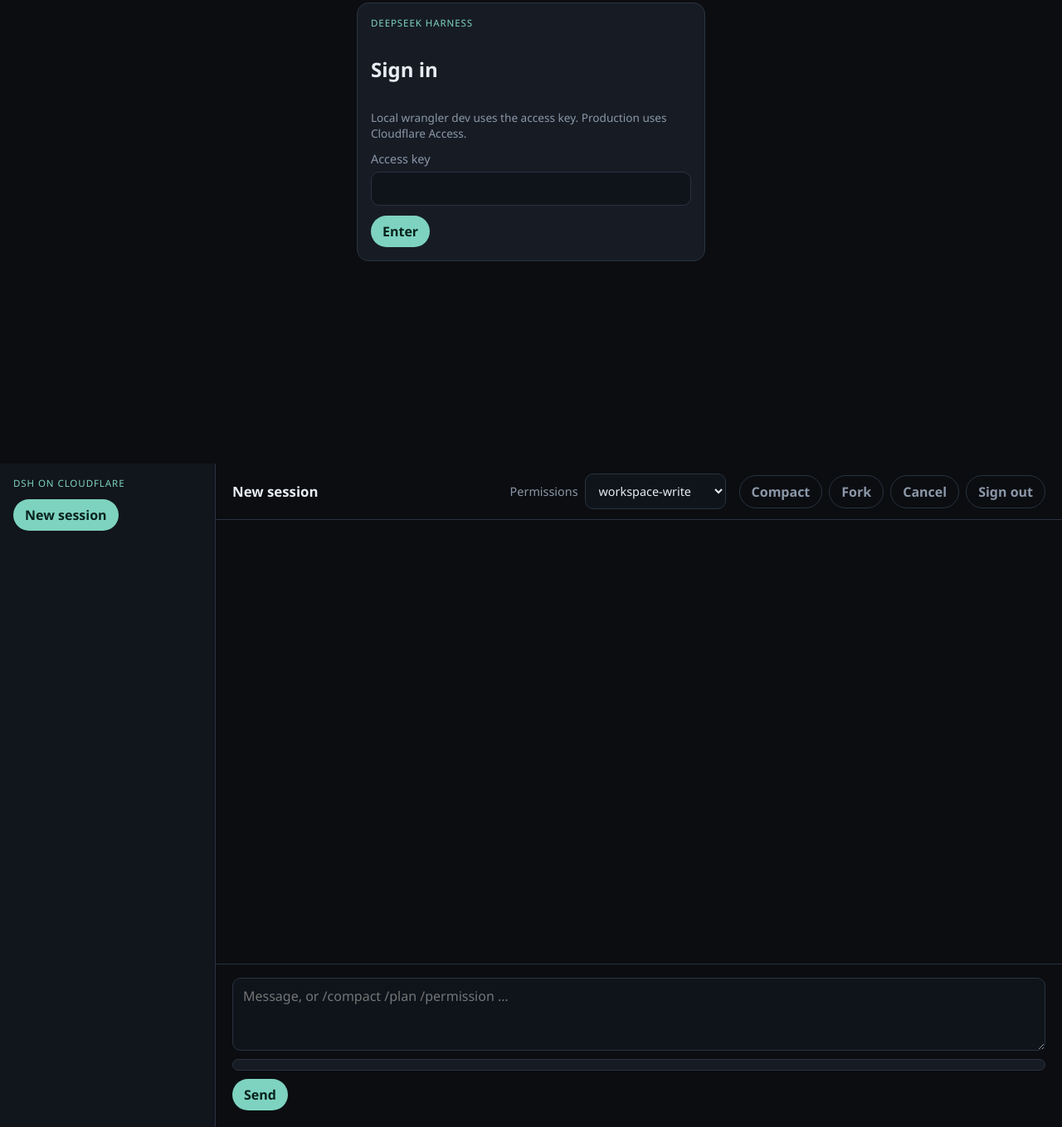
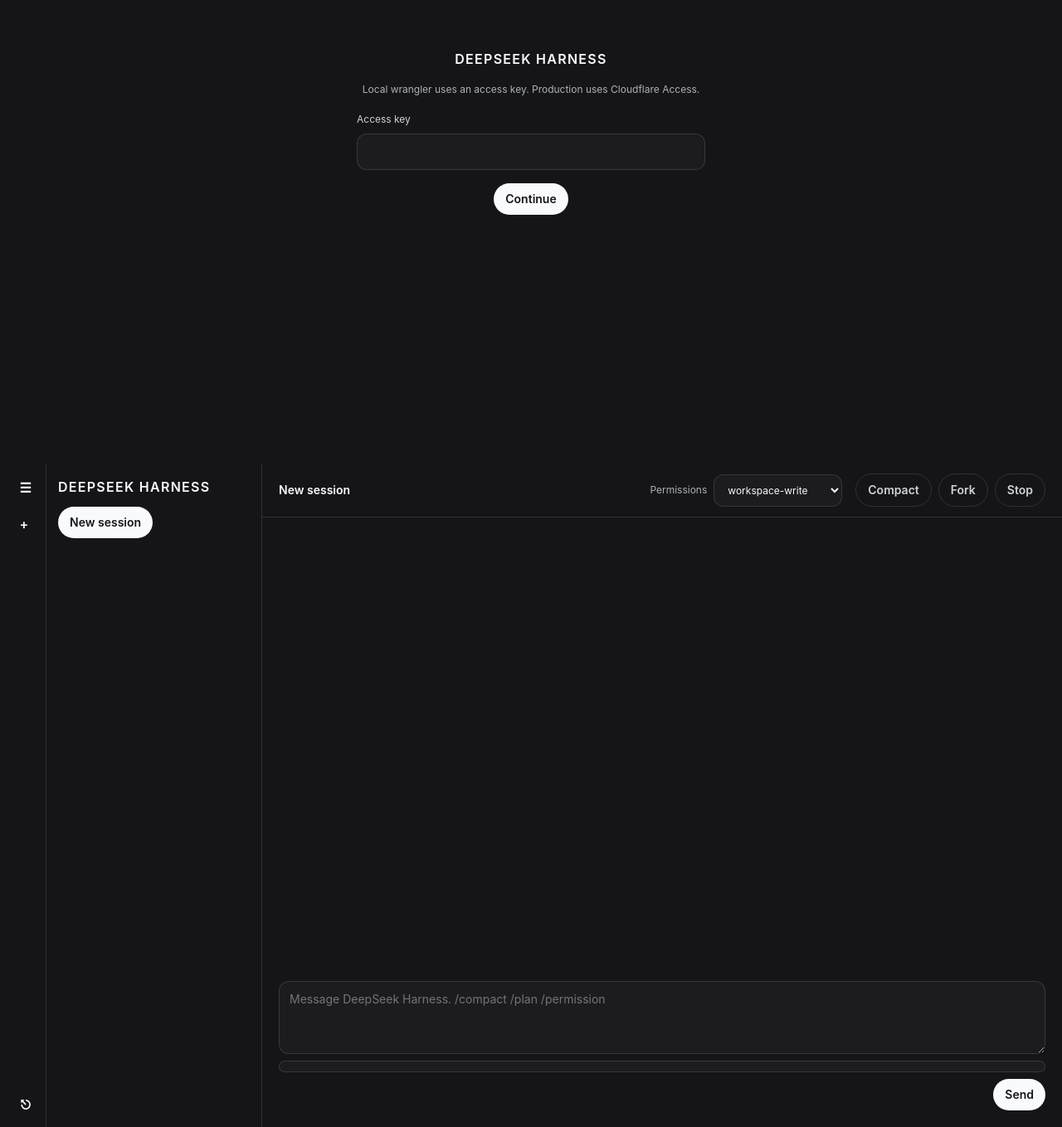
Before and after one commit to dravengarden/deepseek-harness-cloudflare, a website: page public/index.html in a window 1280 px wide. Shown: the part 241-1600 px from the top of the page at 83% size. Drawn offline with Linux system fonts and the light colour scheme; no server answers.

Commit message:
Port the official dsh workbench look onto the Workers GUI.
The published React client needs a Node ModuleLoader and Typert RPC host, so
this uses official dark tokens, wordmark, rail, and favicon on our /api
instead of serving the unbootable dist.

```diff
--- a/public/index.html
+++ b/public/index.html
@@ -3,39 +3,45 @@
   <head>
     <meta charset="utf-8" />
     <meta name="viewport" content="width=device-width, initial-scale=1" />
+    <link rel="icon" type="image/svg+xml" href="/favicon.svg" />
     <title>DeepSeek Harness</title>
     <link rel="stylesheet" href="/styles.css" />
   </head>
-  <body>
-    <section id="login" class="login" hidden>
-      <div class="panel">
-        <p class="eyebrow">DeepSeek Harness</p>
-        <h1>Sign in</h1>
-        <p class="lede">Local wrangler dev uses the access key. Production uses Cloudflare Access.</p>
+  <body data-ds-dark-theme>
+    <section id="login" class="boot" hidden>
+      <div class="boot-card">
+        <p class="wordmark">DEEPSEEK HARNESS</p>
+        <p class="boot-hint">Local wrangler uses an access key. Production uses Cloudflare Access.</p>
         <label>
           Access key
           <input id="access-key" type="password" autocomplete="current-password" />
         </label>
-        <button id="login-btn" type="button">Enter</button>
+        <button id="login-btn" type="button">Continue</button>
         <p id="login-error" class="error" hidden></p>
       </div>
     </section>
 
-    <div id="app" class="shell" hidden>
-      <aside class="sidebar">
-        <div class="brand">
-          <p class="eyebrow">dsh on Cloudflare</p>
-          <button id="new-session" type="button">New session</button>
+    <div id="app" class="workbench" hidden>
+      <aside class="rail" id="rail">
+        <button id="toggle-rail" class="icon-btn" type="button" title="Workbench">☰</button>
+        <button id="new-session" class="icon-btn" type="button" title="New session">+</button>
+        <div class="rail-spacer"></div>
+        <button id="logout-btn" class="icon-btn" type="button" title="Sign out">⎋</button>
+      </aside>
+      <aside class="sidebar" id="sidebar">
+        <div class="sidebar-head">
+          <p class="wordmark">DEEPSEEK HARNESS</p>
+          <button id="new-session-wide" type="button">New session</button>
         </div>
         <nav id="session-list" class="session-list"></nav>
       </aside>
-      <section class="main">
-        <header class="topbar">
+      <section class="stage">
+        <header class="stage-bar">
           <div>
             <h1 id="session-title">New session</h1>
-            <p id="session-meta" class="muted"></p>
+            <p id="session-meta" class="hint"></p>
           </div>
-          <div class="top-actions">
+          <div class="stage-actions">
             <label class="inline">
               Permissions
               <select id="permission">
@@ -43,20 +49,19 @@
                 <option value="danger-full-access">danger-full-access</option>
               </select>
             </label>
-            <span id="user-email" class="muted"></span>
+            <span id="user-email" class="hint"></span>
             <button id="compact-btn" class="ghost" type="button">Compact</button>
             <button id="fork-btn" class="ghost" type="button">Fork</button>
-            <button id="cancel-btn" class="ghost" type="button">Cancel</button>
-            <button id="logout-btn" class="ghost" type="button">Sign out</button>
+            <button id="cancel-btn" class="ghost" type="button">Stop</button>
           </div>
         </header>
         <div id="transcript" class="transcript" aria-live="polite"></div>
         <form id="composer" class="composer">
-          <textarea id="prompt" rows="3" placeholder="Message, or /compact /plan /permission …"></textarea>
+          <textarea id="prompt" rows="3" placeholder="Message DeepSeek Harness. /compact /plan /permission"></textarea>
           <div id="slash-menu" class="slash-menu" hidden></div>
-          <div class="row">
+          <div class="composer-row">
+            <p id="composer-hint" class="hint"></p>
             <button type="submit">Send</button>
-            <p id="composer-hint" class="muted"></p>
           </div>
         </form>
       </section>
--- a/public/styles.css
+++ b/public/styles.css
@@ -1,124 +1,162 @@
 :root {
+  --dsw-alias-bg-base: #151517;
+  --dsw-alias-bg-elevated: #1c1c1f;
+  --dsw-alias-label-primary: #f9fafb;
+  --dsw-alias-label-secondary: #cfd3d6;
+  --dsw-alias-label-tertiary: #adb2b8;
+  --dsw-alias-border-l2: rgb(255 255 255 / 12%);
+  --dsw-alias-brand-primary: #f9fafb;
+  --dsw-alias-state-success: #3dd68c;
+  --dsw-static-deepseek-450: #4f6bff;
+  --ds-font-family: "PingFang SC", "SF Pro Text", "Segoe UI", sans-serif;
+  --ds-font-family-code: "SF Mono", "JetBrains Mono", "Fira Code", Consolas, Menlo, monospace;
   color-scheme: dark;
-  --bg: #0b0d11;
-  --sidebar: #11151c;
-  --panel: #171c24;
-  --ink: #e8edf4;
-  --muted: #8b97a8;
-  --line: #2a3340;
-  --accent: #7dd3c0;
-  --tool: #f0c27a;
-  --error: #f07178;
-  --user: #9ecbff;
-  font-family: "IBM Plex Sans", "Segoe UI", sans-serif;
 }
 
 * { box-sizing: border-box; }
 html, body { height: 100%; margin: 0; }
-body { background: var(--bg); color: var(--ink); }
+body {
+  background: var(--dsw-alias-bg-base);
+  color: var(--dsw-alias-label-primary);
+  font-family: var(--ds-font-family);
+  font-size: 14px;
+  line-height: 22px;
+}
 
-.login {
+.wordmark {
+  margin: 0;
+  font-size: 16px;
+  line-height: 24px;
+  font-weight: 600;
+  letter-spacing: .08em;
+  color: var(--dsw-alias-label-primary);
+}
+
+.boot {
   min-height: 100%;
   display: grid;
   place-items: center;
-  padding: 24px;
 }
-.login .panel { width: min(420px, 100%); }
+.boot-card {
+  width: min(420px, calc(100% - 32px));
+  display: grid;
+  gap: 16px;
+  justify-items: center;
+  text-align: center;
+}
+.boot-hint, .hint {
+  margin: 0;
+  font-size: 12px;
+  line-height: 18px;
+  color: var(--dsw-alias-label-tertiary);
+}
+.boot-card label { width: 100%; text-align: left; color: var(--dsw-alias-label-secondary); display: grid; gap: 6px; font-size: 12px; }
+.boot-card input { width: 100%; }
 
-.shell {
+.workbench {
   height: 100%;
   display: grid;
-  grid-template-columns: 260px 1fr;
+  grid-template-columns: 56px 260px 1fr;
 }
 
-.sidebar {
-  background: var(--sidebar);
-  border-right: 1px solid var(--line);
+.rail {
+  border-right: 1px solid var(--dsw-alias-border-l2);
   display: flex;
   flex-direction: column;
-  min-height: 0;
+  align-items: center;
+  gap: 8px;
+  padding: 10px 0;
 }
-.brand { padding: 16px; display: grid; gap: 12px; }
+.icon-btn {
+  width: 36px;
+  height: 36px;
+  border: 0;
+  border-radius: 10px;
+  background: transparent;
+  color: var(--dsw-alias-label-primary);
+  cursor: pointer;
+  font-size: 16px;
+}
+.icon-btn:hover { background: var(--dsw-alias-bg-elevated); }
+.rail-spacer { flex: 1; }
+
+.sidebar {
+  border-right: 1px solid var(--dsw-alias-border-l2);
+  min-width: 0;
+  display: flex;
+  flex-direction: column;
+}
+.sidebar.collapsed { display: none; }
+.workbench.rail-only { grid-template-columns: 56px 1fr; }
+.sidebar-head { padding: 16px 14px; display: grid; gap: 12px; }
 .session-list {
   overflow: auto;
   padding: 0 8px 16px;
   display: grid;
-  gap: 4px;
+  gap: 2px;
   align-content: start;
 }
 .session-list button {
   width: 100%;
   text-align: left;
   background: transparent;
-  color: var(--ink);
+  color: var(--dsw-alias-label-primary);
   border: 0;
   border-radius: 10px;
   padding: 10px 12px;
   font: inherit;
   cursor: pointer;
+  white-space: nowrap;
+  overflow: hidden;
+  text-overflow: ellipsis;
 }
 .session-list button.active,
-.session-list button:hover { background: var(--panel); }
+.session-list button:hover { background: var(--dsw-alias-bg-elevated); }
 
-.main {
+.stage {
   display: grid;
   grid-template-rows: auto 1fr auto;
   min-width: 0;
   min-height: 0;
 }
-.topbar {
+.stage-bar {
   display: flex;
   justify-content: space-between;
   gap: 16px;
   align-items: center;
   padding: 12px 20px;
-  border-bottom: 1px solid var(--line);
+  border-bottom: 1px solid var(--dsw-alias-border-l2);
 }
-.topbar h1 { font-size: 1.05rem; margin: 0; font-weight: 600; }
-.top-actions { display: flex; gap: 8px; align-items: center; flex-wrap: wrap; }
+.stage-bar h1 { font-size: 14px; line-height: 22px; font-weight: 600; margin: 0; }
+.stage-actions { display: flex; gap: 8px; align-items: center; flex-wrap: wrap; }
 
 .transcript {
   overflow: auto;
-  padding: 20px;
+  padding: 24px 28px;
   display: grid;
-  gap: 10px;
+  gap: 12px;
   align-content: start;
 }
 .composer {
-  border-top: 1px solid var(--line);
-  padding: 16px 20px 20px;
+  padding: 12px 20px 20px;
   display: grid;
-  gap: 10px;
-  background: var(--bg);
+  gap: 8px;
 }
+.composer-row { display: flex; justify-content: space-between; align-items: center; gap: 12px; }
 
-.eyebrow { color: var(--accent); letter-spacing: 0.08em; text-transform: uppercase; font-size: 0.72rem; margin: 0; }
-.lede, .muted { color: var(--muted); margin: 0; font-size: 0.85rem; }
-code { font-family: ui-monospace, monospace; font-size: 0.9em; }
-
-.panel {
-  background: var(--panel);
-  border: 1px solid var(--line);
-  border-radius: 14px;
-  padding: 16px;
-  display: grid;
-  gap: 12px;
-}
-
-label { display: grid; gap: 6px; color: var(--muted); font-size: 0.9rem; }
-label.inline { display: flex; gap: 8px; align-items: center; }
+label.inline { display: flex; gap: 8px; align-items: center; color: var(--dsw-alias-label-tertiary); font-size: 12px; }
 select, input, textarea {
-  background: #0f141b;
-  color: var(--ink);
-  border: 1px solid var(--line);
-  border-radius: 10px;
+  background: var(--dsw-alias-bg-elevated);
+  color: var(--dsw-alias-label-primary);
+  border: 1px solid var(--dsw-alias-border-l2);
+  border-radius: 12px;
   padding: 10px 12px;
   font: inherit;
 }
-textarea { width: 100%; resize: vertical; }
+textarea { width: 100%; resize: vertical; min-height: 72px; }
 button {
-  background: var(--accent);
-  color: #08221c;
+  background: var(--dsw-alias-label-primary);
+  color: #151517;
   border: 0;
   border-radius: 999px;
   padding: 8px 14px;
@@ -129,33 +167,35 @@
 }
 button.ghost {
   background: transparent;
-  color: var(--muted);
-  border: 1px solid var(--line);
+  color: var(--dsw-alias-label-secondary);
+  border: 1px solid var(--dsw-alias-border-l2);
 }
-.row { display: flex; gap: 8px; align-items: center; }
-.error { color: var(--error); margin: 0; }
+.error { color: #f07178; margin: 0; font-size: 12px; }
 
 .card {
-  border-left: 3px solid var(--line);
-  background: var(--panel);
-  border-radius: 0 12px 12px 0;
-  padding: 10px 12px;
+  max-width: 760px;
+  border: 1px solid var(--dsw-alias-border-l2);
+  background: var(--dsw-alias-bg-elevated);
+  border-radius: 14px;
+  padding: 12px 14px;
   white-space: pre-wrap;
-  line-height: 1.45;
-  font-size: 0.95rem;
+  line-height: 1.55;
 }
-.card.user { border-color: var(--user); }
-.card.assistant { border-color: var(--accent); }
-.card.tool { border-color: var(--tool); color: var(--muted); font-size: 0.85rem; }
-.card.error { border-color: var(--error); }
-.card.ask { border-color: var(--accent); display: grid; gap: 8px; }
-.card.todo { border-color: #c3a6ff; }
-.card.thinking { border-color: #6b7280; color: var(--muted); font-size: 0.85rem; font-style: italic; }
+.card.user { margin-left: auto; background: transparent; }
+.card.assistant { border-color: rgb(255 255 255 / 16%); }
+.card.tool, .card.thinking {
+  color: var(--dsw-alias-label-tertiary);
+  font-size: 12px;
+  font-family: var(--ds-font-family-code);
+}
+.card.thinking { font-style: italic; }
+.card.ask { display: grid; gap: 8px; }
+.card.todo { border-color: #4f6bff55; }
 
 .slash-menu {
-  background: var(--panel);
-  border: 1px solid var(--line);
-  border-radius: 10px;
+  background: var(--dsw-alias-bg-elevated);
+  border: 1px solid var(--dsw-alias-border-l2);
+  border-radius: 12px;
   padding: 6px;
   display: grid;
   gap: 2px;
@@ -164,15 +204,15 @@
   width: 100%;
   border-radius: 8px;
   background: transparent;
-  color: var(--ink);
+  color: var(--dsw-alias-label-primary);
   text-align: left;
   font-weight: 500;
 }
 .slash-menu button:hover,
-.slash-menu button.active { background: var(--sidebar); }
-.slash-menu .desc { color: var(--muted); font-weight: 400; font-size: 0.8rem; }
+.slash-menu button.active { background: var(--dsw-alias-bg-base); }
+.slash-menu .desc { color: var(--dsw-alias-label-tertiary); font-weight: 400; font-size: 12px; }
 
 @media (max-width: 800px) {
-  .shell { grid-template-columns: 1fr; }
-  .sidebar { display: none; }
+  .workbench, .workbench.rail-only { grid-template-columns: 1fr; }
+  .rail, .sidebar { display: none; }
 }
```
Also changed, not shown: docs/web.md (+12 -0 lines), public/app.js (+11 -0 lines), README.md, public/favicon.svg (added).
